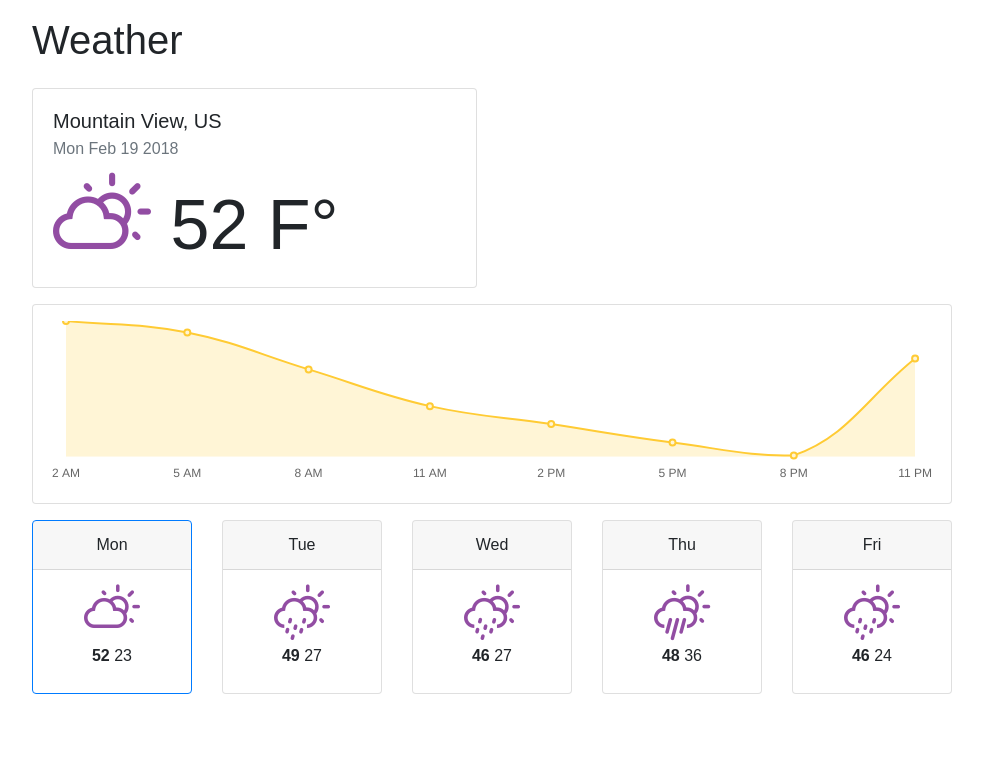
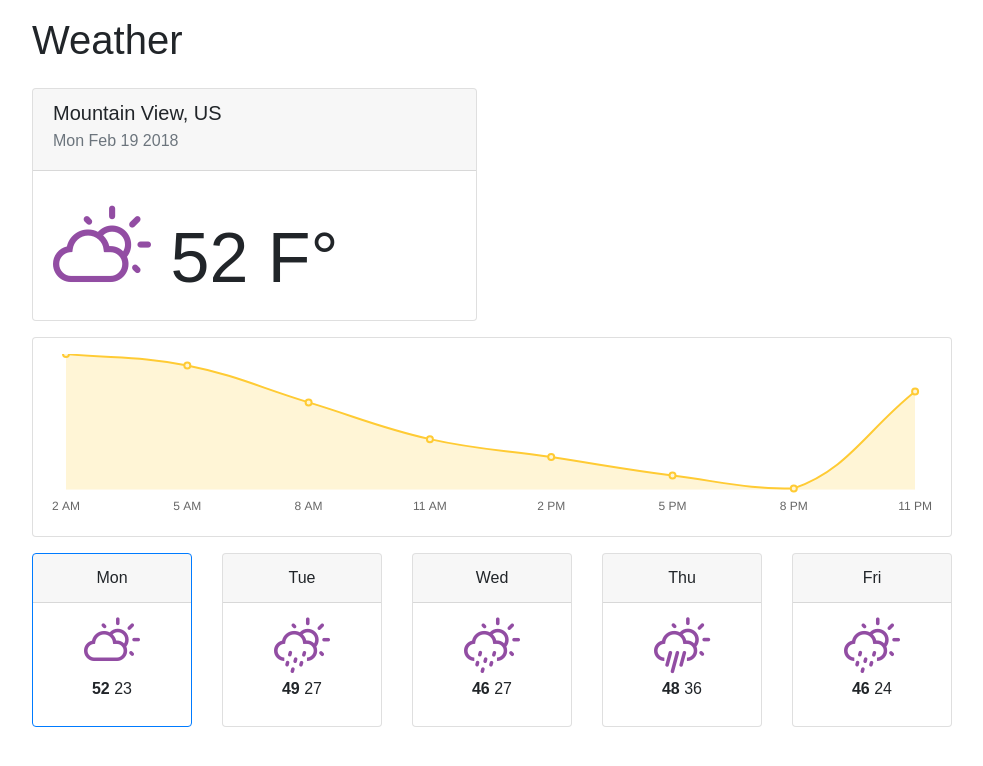
Before and after one commit to jyi468/weather, a React (Create React App) app: page / in a window 1280 px wide. Shown: the top 766 px of the page, without its empty margins (148-1131 px from the left). Built offline with nearby package versions, Linux system fonts and the light colour scheme.

Commit message:
Change formatting

```diff
--- a/src/components/weatherMain/WeatherMain.tsx
+++ b/src/components/weatherMain/WeatherMain.tsx
@@ -16,9 +16,11 @@ export const WeatherMain: React.SFC<WeatherMainProps> = (props) => {
 
     return (
         <div className="card">
-            <div className="card-body">
+            <div className="card-header">
                 <h5 className="card-title">{city + ', ' + country}</h5>
                 <h6 className="card-subtitle mb-2 text-muted">{formatDate(time)}</h6>
+            </div>
+            <div className="card-body">
                 <h1 className="card-text main-weather">
                     <i className={'wi ' + getIconName(weather)}></i> {WeatherUtils.getTemperature(temperature, scale, true)}
                 </h1>
```
Also changed, not shown: src/components/weatherChart/WeatherChart.tsx (+0 -12 lines).
